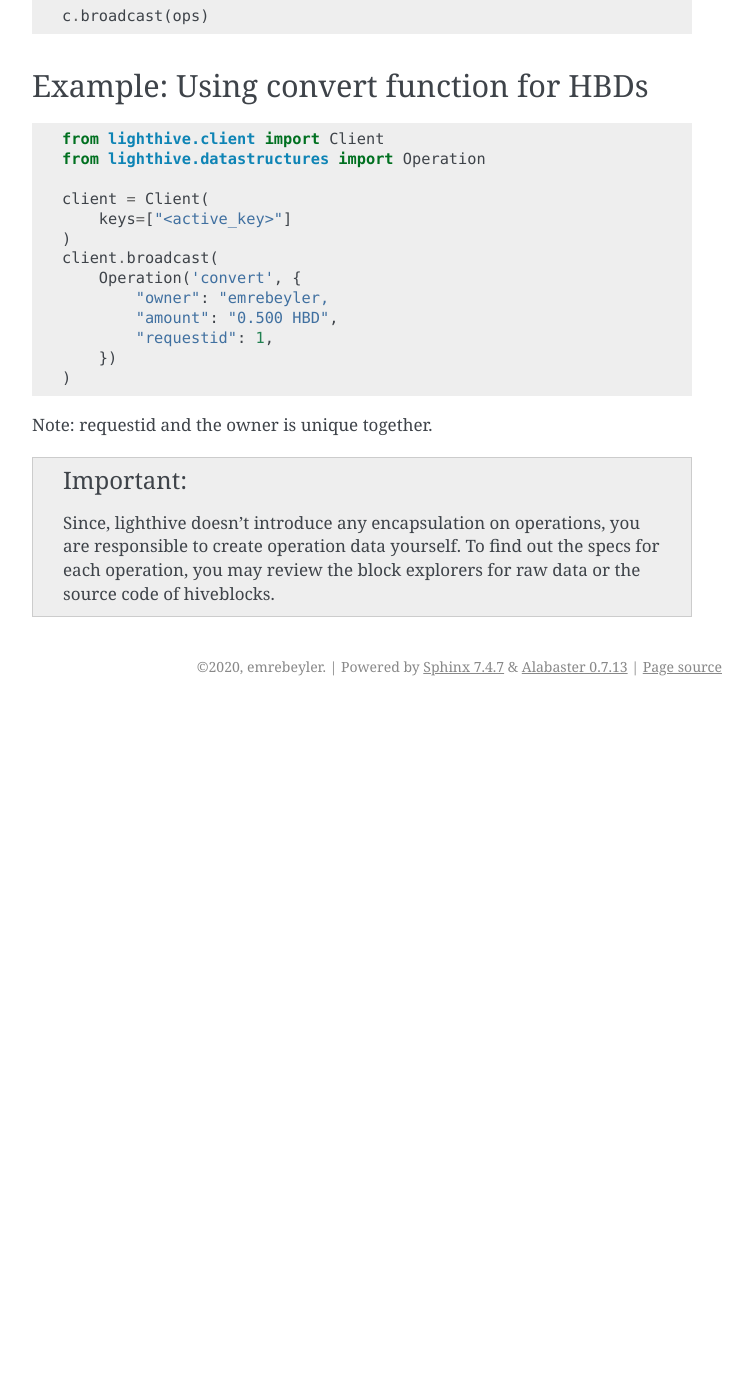
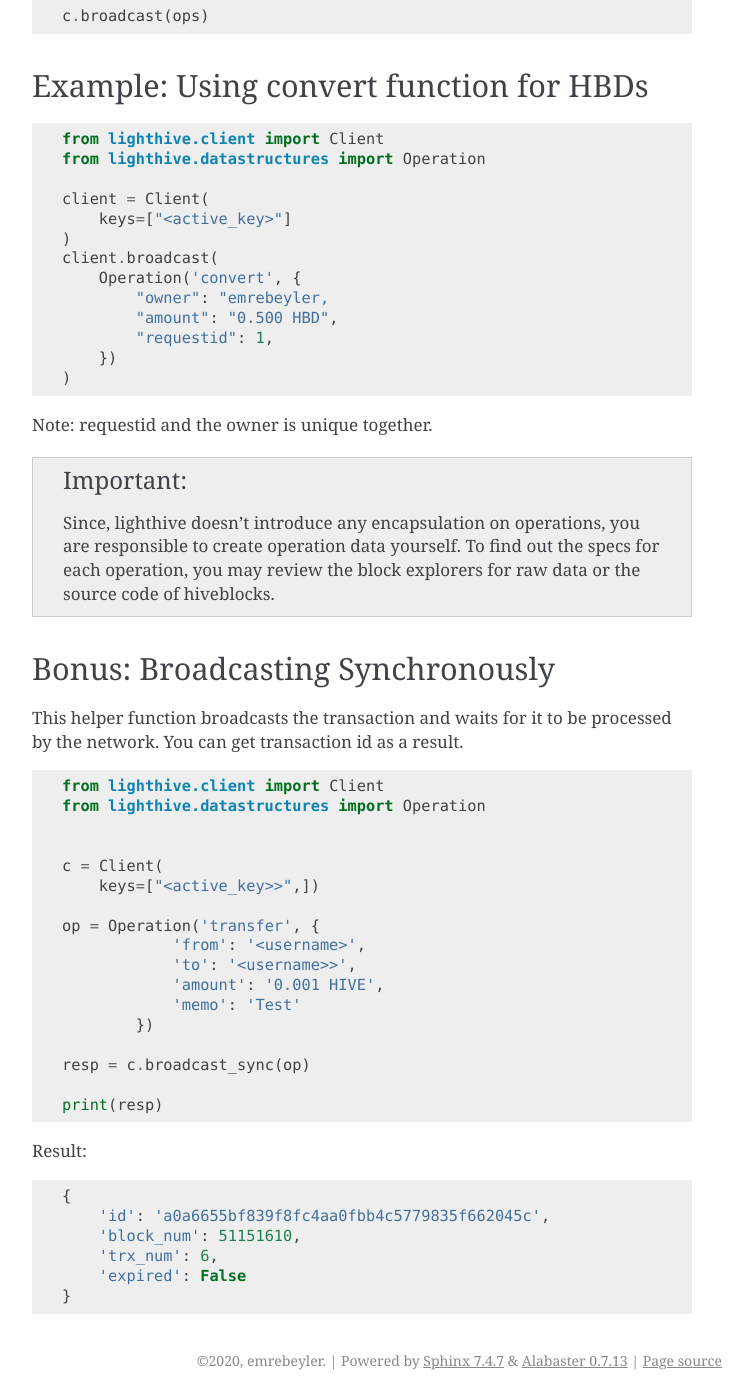
Before and after one commit to emrebeylerhive/lighthive, a Sphinx documentation site: the page built from docs/broadcasting.rst, in a window 1280 px wide and 1400 px high, scrolled down 3063 px. Shown: the whole window, without its empty margins (388-1141 px from the left). Built offline with Sphinx 7.4.7, drawn with Linux system fonts in a browser that asks for light colours; before the commit the page ends 3769 px from its top, so only the background shows below that; some of the changed text lies outside the part shown.

Commit message:
Add support for sync broadcast

```diff
--- a/docs/broadcasting.rst
+++ b/docs/broadcasting.rst
@@ -184,5 +184,44 @@ Example: Using convert function for HBDs
 
 Note: requestid and the owner is unique together.
 
+
+
 .. important ::
     Since, lighthive doesn't introduce any encapsulation on operations, you are responsible to create operation data yourself. To find out the specs for each operation, you may review the block explorers for raw data or the source code of hiveblocks.
+
+Bonus: Broadcasting Synchronously
+---------------------------------------------------------------------------------
+This helper function broadcasts the transaction and waits for it to be processed by the
+network. You can get transaction id as a result.
+
+
+.. code-block:: python
+
+    from lighthive.client import Client
+    from lighthive.datastructures import Operation
+
+
+    c = Client(
+        keys=["<active_key>>",])
+
+    op = Operation('transfer', {
+                'from': '<username>',
+                'to': '<username>>',
+                'amount': '0.001 HIVE',
+                'memo': 'Test'
+            })
+
+    resp = c.broadcast_sync(op)
+
+    print(resp)
+
+Result:
+
+.. code-block:: python
+
+    {
+        'id': 'a0a6655bf839f8fc4aa0fbb4c5779835f662045c',
+        'block_num': 51151610,
+        'trx_num': 6,
+        'expired': False
+    }
--- a/setup.py
+++ b/setup.py
@@ -2,7 +2,7 @@ from setuptools import setup, find_packages
 
 setup(
     name='lighthive',
-    version='0.2.7',
+    version='0.2.8',
     packages=find_packages('.'),
     url='http://github.com/emrebeylerhive/lighthive',
     license='MIT',
```
Also changed, not shown: 2 other files.
